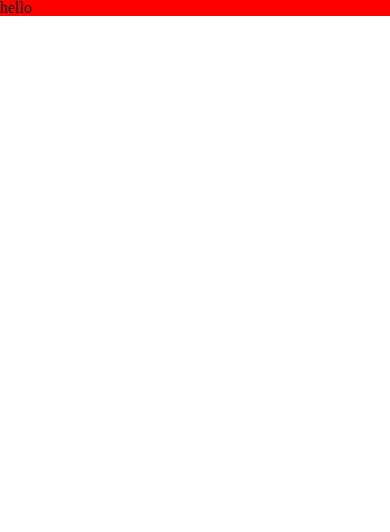
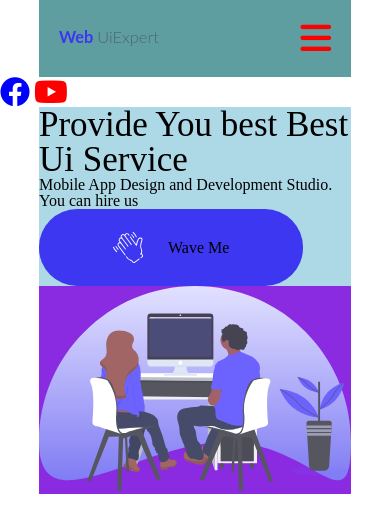
Before and after one commit to kristina-makalatia/lesson8-126, a plain HTML site: page index.html in a window 390 px wide. Drawn offline with Linux system fonts and the light colour scheme.

Commit message:
add header responsive

```diff
--- a/css/responsive.css
+++ b/css/responsive.css
@@ -53,3 +53,37 @@
         width: 100%;
     }
 }
+
+/* header responsive */
+@media (max-width: 768px) {
+    .navigation {
+        display: none;
+    }
+    .burger-bar-icon {
+        display: block;
+    }
+}
+
+@media (max-width: 400px) {
+    .logo {
+        width: 100px;
+    }
+}
+
+/* section#1 responsive */
+@media (max-width: 1024px) {
+    .section-div-wraper {
+        flex-direction: column;
+    }
+}
+@media (max-width: 700px) {
+    .title-section {
+        font-size: 35px;
+    }
+}
+
+@media (max-width: 370px) {
+    .blue-box {
+        width: 150px;
+    }
+}
--- a/css/style.css
+++ b/css/style.css
@@ -3,6 +3,7 @@
     display: flex;
     justify-content: space-between;
     align-items: center;
+    padding: 20px;
 }
 .nav-ul {
     display: flex;
@@ -15,16 +16,17 @@
 .left-block {
     background-color: lightblue;
     max-width:600px;
-    width:100%;
+    width: 100%;
 }
 .right-block {
     background-color: blueviolet;
     max-width: 600px;
-    width:100%;
+    width: 100%;
 }
 .section-div-wraper {
     display: flex;
     justify-content: space-around;
+    /* flex-wrap: wrap; */
 }
 .title-section {
     font-size: 78px;
@@ -35,7 +37,7 @@
     margin:0 auto;
     background-color: cadetblue;
 }
-.image-block {
+.image-block1 {
     width: 100%;
 }
 .blue-box {
@@ -98,4 +100,24 @@
 }
 
 
-/* responsive */
+/* icons fontawesome */
+.fa-facebook {
+    color: blue;
+    font-size: 30px;
+}
+.youtube-icon {
+    color: red;
+    font-size: 30px;
+}
+.fa-facebook:hover {
+    color: yellow;
+}
+.burger-bar-icon {
+    font-size: 35px;
+    color: red;
+    display: none;
+}
+
+.logo {
+    width: 195px;
+}
--- a/index.html
+++ b/index.html
@@ -4,18 +4,19 @@
     <meta charset="UTF-8">
     <meta name="viewport" content="width=device-width, initial-scale=1.0">
     <title>Leeson 8</title>
+    <link rel="stylesheet" href="https://cdnjs.cloudflare.com/ajax/libs/font-awesome/6.0.0/css/all.min.css">
     <link rel="stylesheet" href="css/reset.css">
     <link rel="stylesheet" href="css/style.css">
     <link rel="stylesheet" href="css/responsive.css">
 </head>
 <body>
-    <!-- <header>
+    <header>
         <div class="header-wraper-flex container-block">
             <a href="index.html">
-                <img src="imgaes/Web UiExpert.svg" alt="logo">
+                <img class="logo" src="imgaes/Web UiExpert.svg" alt="logo">
             </a>
 
-            <nav>
+            <nav class="navigation">
                 <ul class="nav-ul">
                     <li class="nav-li">
                         <a href="#">Home</a>
@@ -34,8 +35,19 @@
                     </li>
                 </ul>
             </nav>
+
+            <div class="burger-bar-icon">
+                <i class="fa-solid fa-bars"></i>
+            </div>
         </div>
     </header>
+
+    <section>
+        <div class="icons">
+            <i class="fa-brands fa-facebook"></i>
+            <i class="fa-brands fa-youtube youtube-icon"></i>
+        </div>
+    </section>
 
     <section>
         <div class="section-div-wraper container-block">
@@ -51,11 +63,11 @@
             </div>
 
             <div class="right-block">
-                <img class="image-block" src="imgaes/undraw_pair_programming_njlp.svg" alt="section-image">
+                <img class="image-block1" src="imgaes/undraw_pair_programming_njlp.svg" alt="section-image">
             </div>
         </div>
 
-    </section> -->
+    </section>
 
     <!-- <section>
         <div class="section-wraper-boxes">
@@ -91,11 +103,6 @@
         </div>
     </section> -->
 
-    <section>
-        <div class="container-test">
-            <p>hello</p>
-        </div>
-    </section>
 
 </body>
 </html>
```
